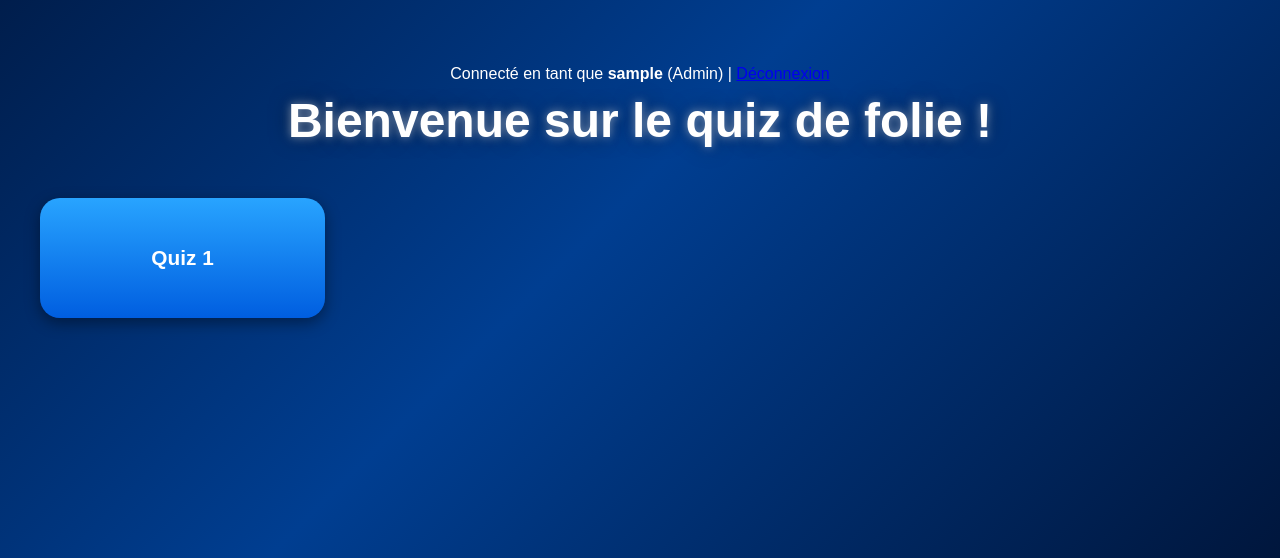
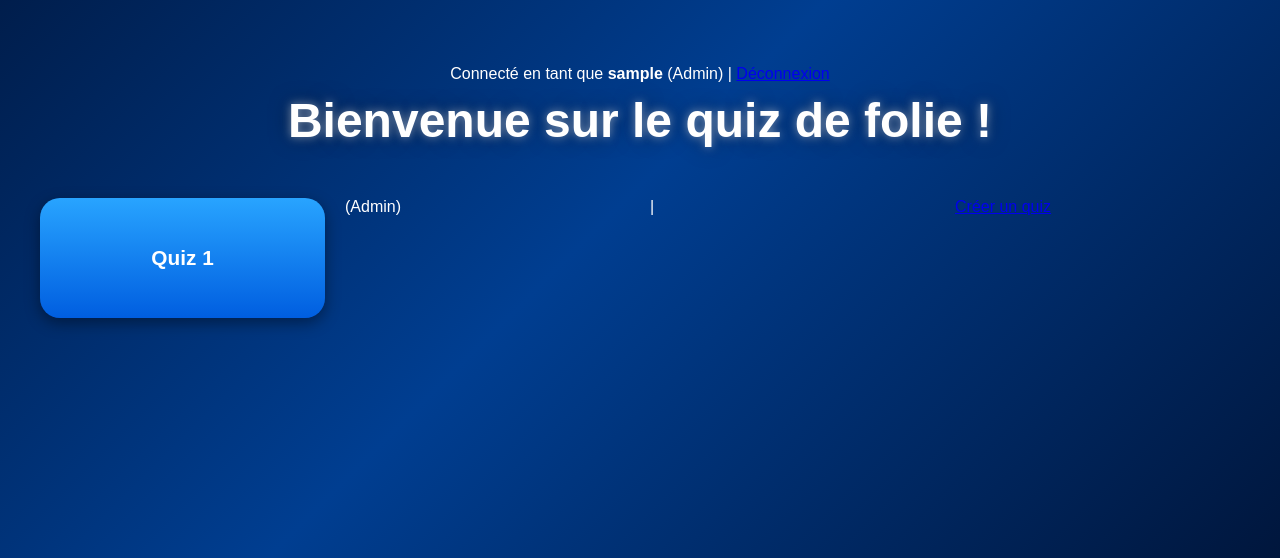
Before and after one commit to MazenGH1/Proj531_la_team, a Flask app: page / in a window 1280 px wide. Shown: the part 214-772 px from the top of the page. Run offline with Flask 3, Linux system fonts and the light colour scheme; the visitor is signed in with stand-in values (Sample User, id 1); data comes from the database, SQL or seed files in the repository.

Commit message:
boutton creer quiz

```diff
--- a/templates/index.html
+++ b/templates/index.html
@@ -29,10 +29,14 @@
             </h1>
         </div>
 
+
         <div class="start-zone">
             {% for quiz in quizzes %}
             <button class="start-quiz" id="{{ quiz[0] }}">{{ quiz[1] }}</button>
             {% endfor %}
+            {% if session.get('isAdmin') %}
+            <span>(Admin)</span> | <a href="/creer_quiz">Créer un quiz</a>
+            {% endif %}
         </div>
     </div>
 
```
